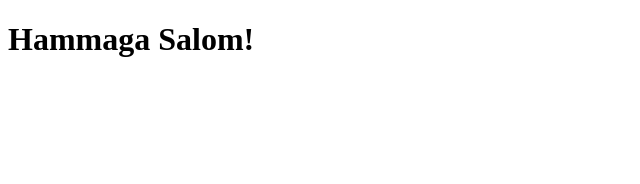
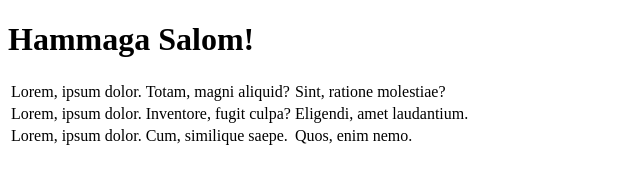
Before and after one commit to egamberdiyevalisherjon/n76-git-2, a plain HTML site: page index.html in a window 1280 px wide. Shown: the whole page, without its empty margins (0-640 px from the left). Drawn offline with Linux system fonts and the light colour scheme.

Commit message:
jadval ready

```diff
--- a/index.html
+++ b/index.html
@@ -4,10 +4,29 @@
     <meta charset="UTF-8" />
     <meta http-equiv="X-UA-Compatible" content="IE=edge" />
     <meta name="viewport" content="width=device-width, initial-scale=1.0" />
-    <link rel="stylesheet" href="styles/main.css">
+    <link rel="stylesheet" href="styles/main.css" />
     <title>Git - 2</title>
   </head>
   <body>
     <h1>Hammaga Salom!</h1>
+    <table>
+      <tbody>
+        <tr>
+          <td>Lorem, ipsum dolor.</td>
+          <td>Totam, magni aliquid?</td>
+          <td>Sint, ratione molestiae?</td>
+        </tr>
+        <tr>
+          <td>Lorem, ipsum dolor.</td>
+          <td>Inventore, fugit culpa?</td>
+          <td>Eligendi, amet laudantium.</td>
+        </tr>
+        <tr>
+          <td>Lorem, ipsum dolor.</td>
+          <td>Cum, similique saepe.</td>
+          <td>Quos, enim nemo.</td>
+        </tr>
+      </tbody>
+    </table>
   </body>
 </html>
```
